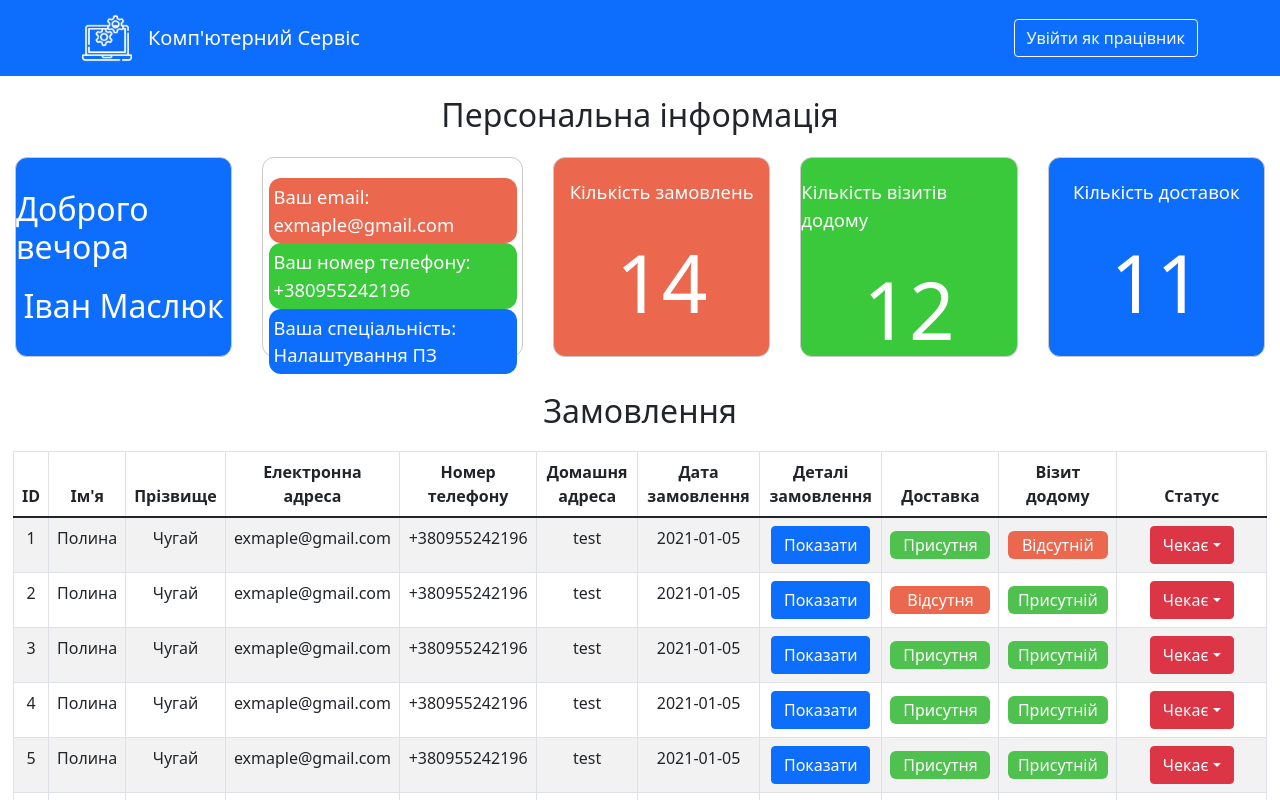
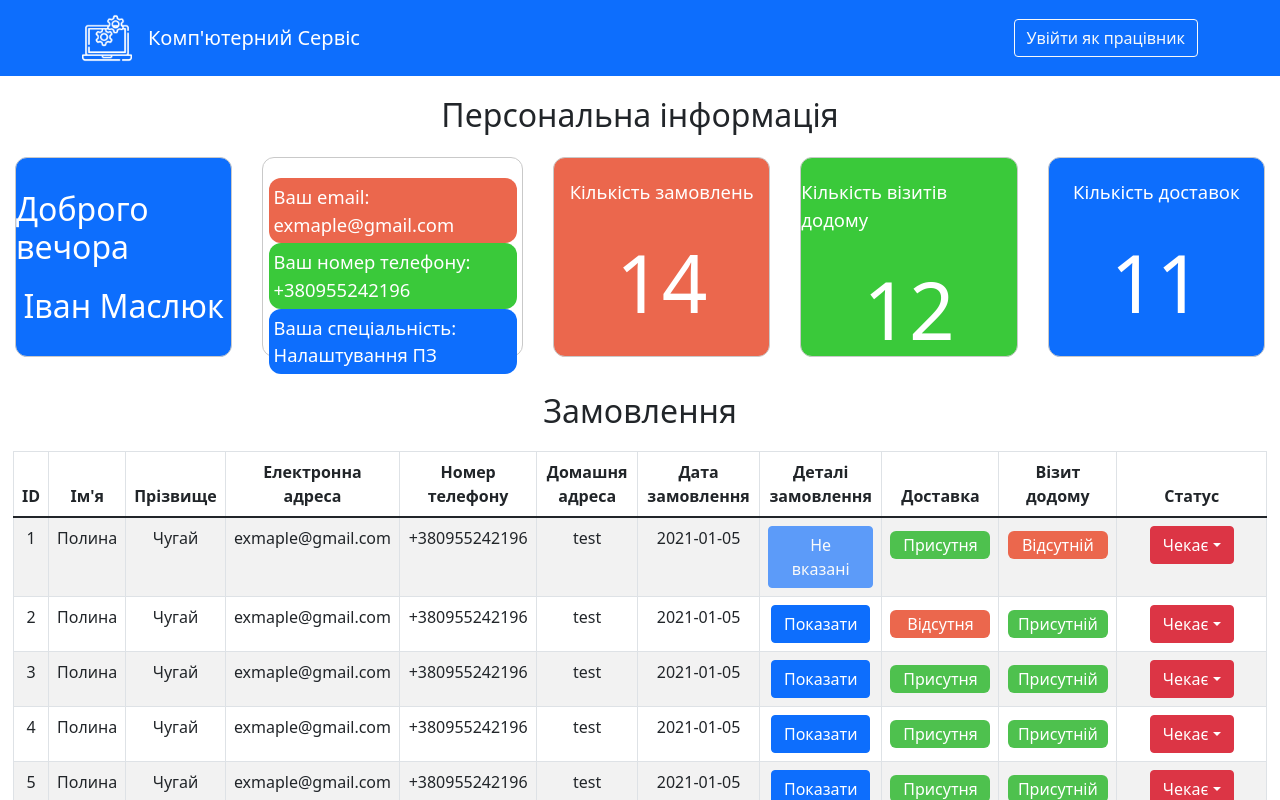
Before and after one commit to hipetech/CourseWork, a React (Create React App) app: page /servicemanPage in a window 1280 px wide. Shown: the top 800 px of the page. Built offline with nearby package versions, Linux system fonts and the light colour scheme.

Commit message:
added disabledCheck() to orderDetailsOverlay.js;

```diff
--- a/src/components/orderDetailsOverlay/orderDetailsOverlay.js
+++ b/src/components/orderDetailsOverlay/orderDetailsOverlay.js
@@ -8,10 +8,10 @@ export class OrderDetailsOverlay extends Component {
         this.state = {
             show: false,
             target: null,
-            buttonText: 'Показати'
+            buttonText: 'Показати',
+            disabled: false
         }
     }
-
 
     handleClick = (e) => {
         if (this.state.buttonText === "Показати") {
@@ -30,11 +30,22 @@ export class OrderDetailsOverlay extends Component {
         this.setState({show: false})
     }
 
+    disabledCheck = () => {
+        if (this.props.orderDetails === '') {
+            this.setState({disabled: true, buttonText: "Не вказані"})
+        } else {
+            this.setState({disabled: false})
+        }
+    }
+
+    componentDidMount() {
+        this.disabledCheck();
+    }
+
     render() {
         return (
             <div>
-                <Button onClick={this.handleClick}>{this.state.buttonText}</Button>
-
+                <Button onClick={this.handleClick} disabled={this.state.disabled}>{this.state.buttonText}</Button>
                 <Overlay
                     show={this.state.show}
                     target={this.state.target}
@@ -54,7 +65,6 @@ export class OrderDetailsOverlay extends Component {
                     </Popover>
                 </Overlay>
             </div>
-
         )
     }
 }
--- a/src/pages/servicemanPage/servicemanPage.js
+++ b/src/pages/servicemanPage/servicemanPage.js
@@ -23,7 +23,7 @@ export class ServicemanPage extends Component {
                     telNumber: '+380955242196',
                     homeAddress: 'test',
                     applicationDate: '2021-01-05',
-                    orderDetails: 'Lorem ipsum dolor sit amet, consectetur adipiscing elit, sed do eiusmod tempor incididunt ut labore et dolore magna aliqua. Ut enim ad minim veniam, quis nostrud exercitation ullamco laboris nisi ut aliquip ex ea commodo consequat.',
+                    orderDetails: '',
                     delivery: true,
                     homeVisit: false,
                     status: 'to do'
```
